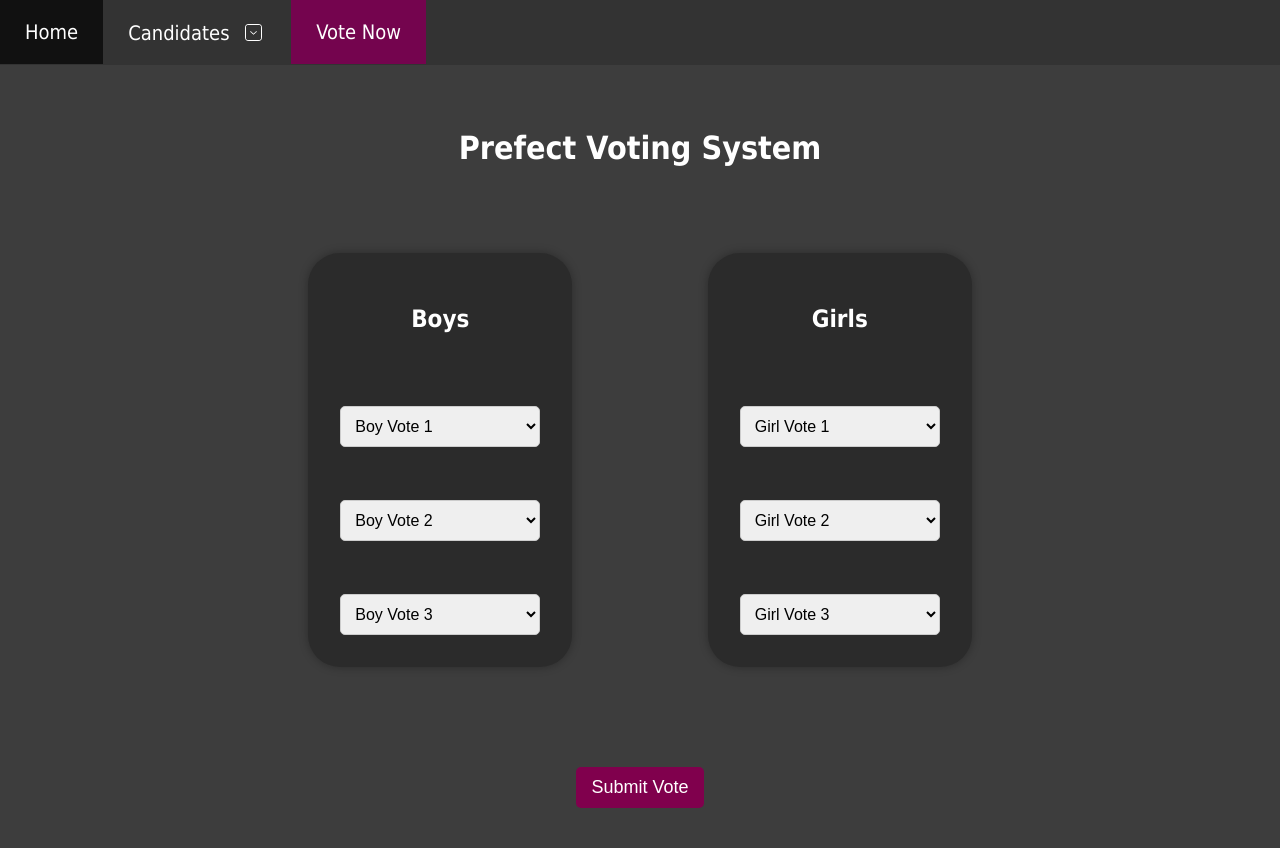
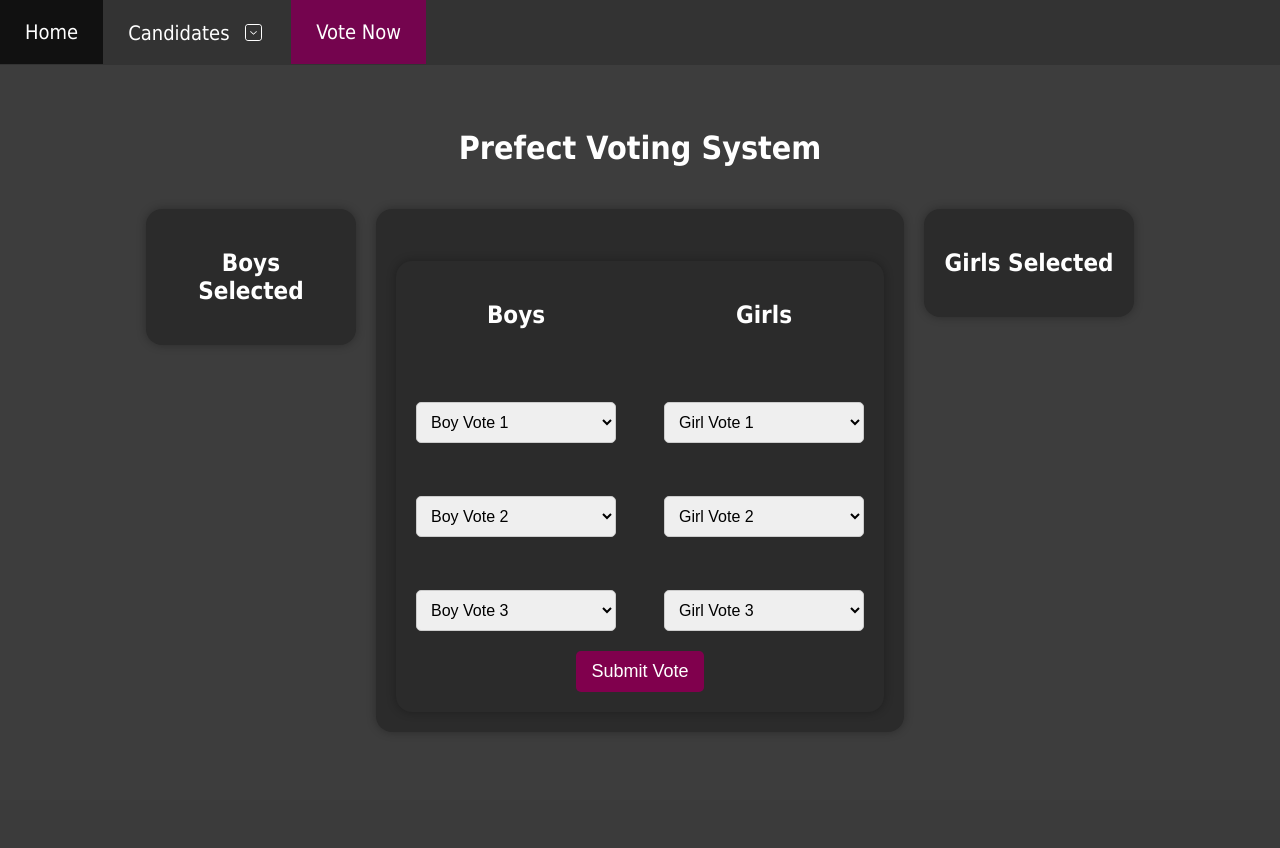
Before and after one commit to KILLERRYANBRO/Voting_system_EC_SE_RyanJ, a Flask app: page /vote in a window 1280 px wide. After the commit the page ends 732 px from the top, so only its background shows below. Run offline with Flask 3, Linux system fonts and the light colour scheme; a user stored in the database is signed in.

Commit message:
Final Commit of all my Code

```diff
--- a/myapp/static/styles.css
+++ b/myapp/static/styles.css
@@ -238,6 +238,7 @@ ul li ul.dropdown {
 
 .vote-form-wrapper {
     display: flex;
+    flex:1 1 45%;
     justify-content: center;
     align-items: flex-start;
     gap: 48px;
@@ -359,3 +360,123 @@ canvas {
   object-position: top;
   border-radius: 6px;
 }
+
+.main-layout {
+  display: flex;
+  flex-direction: row;
+  justify-content: space-between;
+  align-items: flex-start;
+  gap: 20px;
+  padding: 20px;
+}
+
+.preview-container {
+  flex: 1 1 45%;
+}
+
+@media (max-width: 768px) {
+  .main-layout {
+    flex-direction: column;
+  }
+
+}
+.triple-layout {
+  display: flex;
+  flex-direction: row;
+  justify-content: center;
+  align-items: flex-start;
+  gap: 20px; /* Gutter space between columns */
+  padding: 20px;
+}
+
+/* Ensure the left and right preview containers have a similar width */
+.preview-container {
+  flex: 1 1 25%;
+  background: #2b2b2b;
+  padding: 20px;
+  border-radius: 16px;
+  box-shadow: 0 0 10px rgba(0,0,0,0.3);
+}
+
+/* Center column: how wide do you want the form to be? */
+.vote-form-wrapper {
+  flex: 1 1 40%;
+  background: #2b2b2b;
+  padding: 20px;
+  border-radius: 16px;
+  box-shadow: 0 0 10px rgba(0,0,0,0.3);
+}
+
+/* Optional: style the preview columns (cards) to fill their containers */
+.preview-column {
+  display: flex;
+  flex-direction: column;
+  gap: 15px;
+}
+
+@media (max-width: 768px) {
+  .triple-layout {
+    flex-direction: column;
+    align-items: center;
+  }
+
+  .vote-form-wrapper, .preview-container {
+    flex: 1 1 100%;
+  }
+}
+
+.previews-wrapper {
+  display: flex;
+  flex-direction: row;        /* This ensures a horizontal layout */
+  justify-content: center;      /* Centers the columns horizontally */
+  align-items: flex-start;      /* Aligns columns to the top of the container */
+  gap: 20px;                    /* Adds space between the columns */
+  width: 100%;
+  margin: 20px 0;
+}
+
+/* Optionally, adjust the width of each preview container */
+.preview-container {
+  flex: 1;                      /* Equally divide the available space */
+  background: #2b2b2b;
+  padding: 20px;
+  border-radius: 16px;
+  box-shadow: 0 0 10px rgba(0,0,0,0.3);
+}
+
+.preview-card-landscape {
+  display: flex;
+  align-items: center;
+  background-color: #1e1e1e;
+  padding: 10px;
+  border-radius: 10px;
+  box-shadow: 0 2px 10px rgba(0,0,0,0.4);
+  gap: 16px;
+}
+
+.preview-card-landscape img {
+  width: 80px;
+  height: 80px;
+  object-fit: cover;
+  object-position: top;
+  border-radius: 8px;
+}
+
+.preview-card-landscape .info {
+  display: flex;
+  flex-direction: column;
+  align-items: flex-start;
+  text-align: left;
+}
+
+.preview-card-landscape .info h4 {
+  margin: 0;
+  font-size: 1.1rem;
+  color: white;
+}
+
+.preview-card-landscape .info p {
+  margin: 4px 0 0;
+  font-size: 0.95rem;
+  color: #cccccc;
+}
--- a/myapp/static/vote_preview.js
+++ b/myapp/static/vote_preview.js
@@ -6,10 +6,12 @@ function getCandidateById(list, id) {
 function renderCard(container, candidate) {
   if (!candidate) return;
   const cardHTML = `
-    <div class="candidate-card">
-      <img src="/static/images/${candidate.name}.png" alt="${candidate.name}">
-      <h4>${candidate.name}</h4>
-      <p>${candidate.bio}</p>
+    <div class="preview-card-landscape">
+      <img src="static/${candidate.image_url}" alt="${candidate.name}">
+      <div class="info">
+        <h4>${candidate.name}</h4>
+        <p>${candidate.bio}</p>
+      </div>
     </div>`;
   container.innerHTML += cardHTML;
 }
--- a/myapp/templates/vote.html
+++ b/myapp/templates/vote.html
@@ -10,14 +10,22 @@
   window.girlsData = {{ girl_dicts | tojson }};
 </script>
 
-<div class="main-layout">
-  <!-- Left: the form -->
-  <form method="POST" action="{{ url_for('submit_vote') }}" class="vote-form-wrapper">
-    <!-- Boy voting section -->
-    <div class="vote-form vote-form-boy">
+<!-- Three-column layout: left preview, center form, right preview -->
+<div class="triple-layout">
+  <!-- Left Column: Boys Preview -->
+  <div class="preview-container left-preview">
+    <h2>Boys Selected</h2>
+    <div id="left-cards" class="preview-column"></div>
+  </div>
+  <!-- Center Column: Voting Form -->
+  <div class="preview-container center-preview">
+    <div class="vote-form-wrapper">
+      <form method="POST" action="{{ url_for('submit_vote') }}">
+        <div class="vote-columns">
+          <!-- Boys Vote Section -->
           <div class="vote-section">
             <h2>Boys</h2>
-        {% for i in range(1, 3+1) %}
+            {% for i in range(1, 4) %}
               <select class="form-select boy-select" name="boy{{ i }}" required>
                 <option value="">Boy Vote {{ i }}</option>
                 {% for b in boys %}
@@ -26,13 +34,10 @@
               </select>
             {% endfor %}
           </div>
-    </div>
-
-    <!-- Girl voting section -->
-    <div class="vote-form vote-form-girl">
+          <!-- Girls Vote Section -->
           <div class="vote-section">
             <h2>Girls</h2>
-        {% for i in range(1, 3+1) %}
+            {% for i in range(1, 4) %}
               <select class="form-select girl-select" name="girl{{ i }}" required>
                 <option value="">Girl Vote {{ i }}</option>
                 {% for g in girls %}
@@ -42,16 +47,17 @@
             {% endfor %}
           </div>
         </div>
-
-    <!-- Submit button inside the form -->
+        <!-- Submit Button -->
         <div style="margin-top: 20px; text-align: center; width: 100%;">
           <input type="submit" value="Submit Vote">
         </div>
       </form>
+    </div>
+  </div>
 
-  <!-- Right: Live preview -->
-  <div class="preview-container">
-    <div id="left-cards" class="preview-column"></div>
+  <!-- Right Column: Girls Preview -->
+  <div class="preview-container right-preview">
+    <h2>Girls Selected</h2>
     <div id="right-cards" class="preview-column"></div>
   </div>
 </div>
```
Also changed, not shown: instance/yourdatabase.db, myapp/static/images/IsaacS.png (added). Lines whose indentation alone changed are shown as unchanged.
